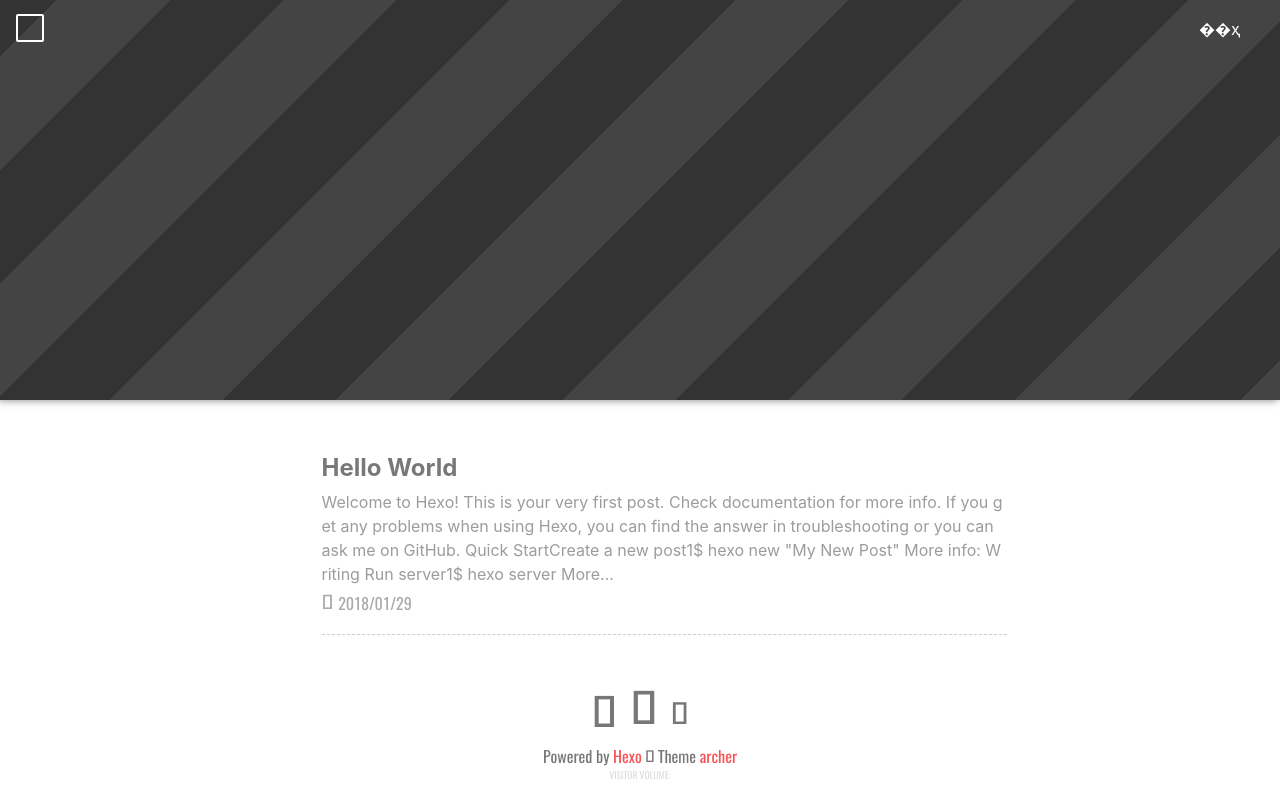
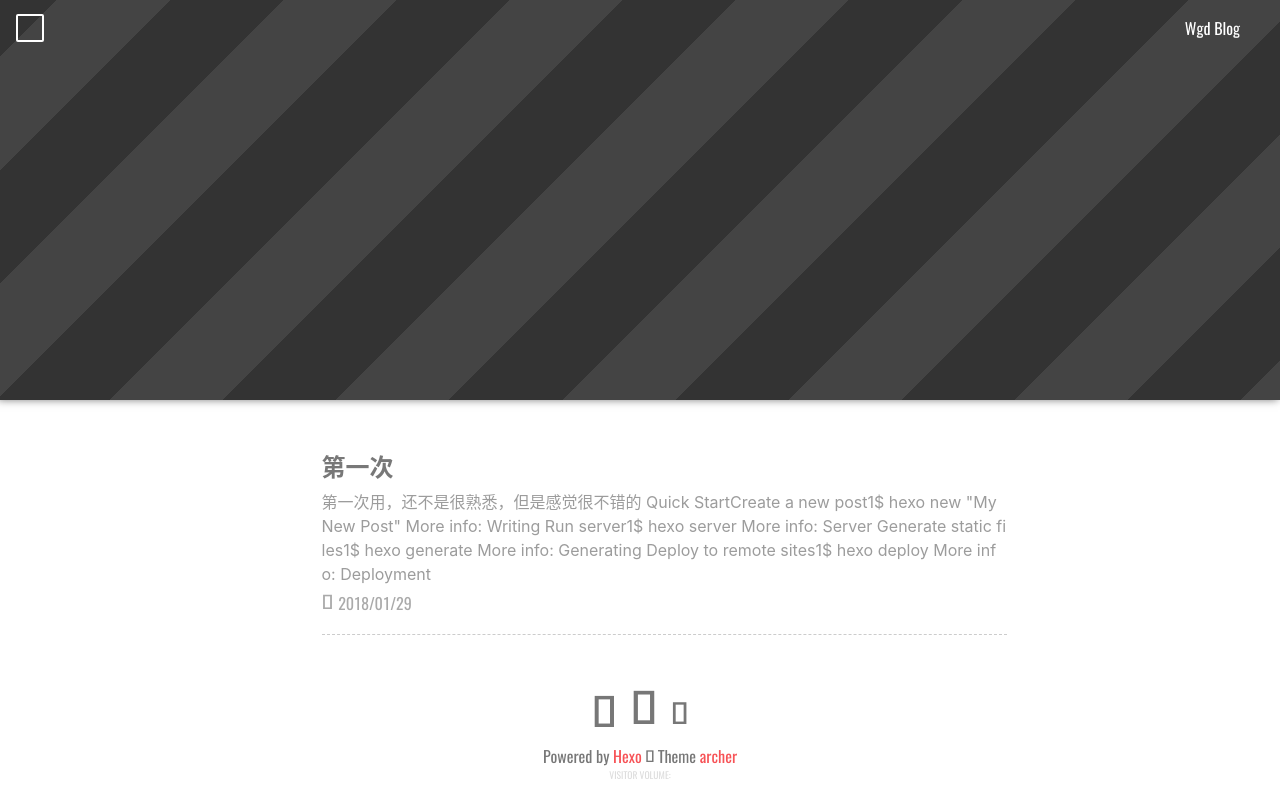
Before and after one commit to wuguodong1016/wuguodong1016.github.io, a plain HTML site: page archives/index.html in a window 1280 px wide. Drawn offline with nearby package versions, Linux system fonts and the light colour scheme; some packages are replaced by stand-ins of ours; a script that the page names is missing; a web font is replaced by a local one.

Commit message:
Site updated: 2018-01-29 22:47:24

```diff
--- a/archives/index.html
+++ b/archives/index.html
@@ -65,7 +65,7 @@
     <div class="header-sidebar-menu">&#xe775;</div>
     <!-- post页的toggle banner  -->
 
-    <a class="home-link" href=/>��ҳ</a>
+    <a class="home-link" href=/>Wgd Blog</a>
 </header>
     <div class="wrapper">
         <div class="site-intro">
@@ -160,15 +160,20 @@
         <article class="index-post">
             <a class="abstract-title" href = "/2018/01/29/hello-world/" >
 
-                    <span>Hello World</span>
+                    <span>第一次</span>
             </a>
             <a class="content-show-full" href = "/2018/01/29/hello-world/" >
                 <div class="abstract-content">
-                    Welcome to Hexo! This is your very first post. Check documentation for more info. If you get any problems when using Hexo, you can find the answer in troubleshooting or you can ask me on GitHub.
+                    第一次用，还不是很熟悉，但是感觉很不错的
 Quick StartCreate a new post1$ hexo new "My New Post"
 More info: Writing
 Run server1$ hexo server
-More...
+More info: Server
+Generate static files1$ hexo generate
+More info: Generating
+Deploy to remote sites1$ hexo deploy
+More info: Deployment
+
                 </div>
             </a>
             <div class="abstract-post-meta">
@@ -265,7 +270,7 @@ More...
 
 
         <li class="archive-post-item">
-            <span class="archive-post-date">01/29</span><a class="archive-post-title" href= "/2018/01/29/hello-world/" >Hello World</a>
+            <span class="archive-post-date">01/29</span><a class="archive-post-title" href= "/2018/01/29/hello-world/" >第一次</a>
         </li>
 
     </div>
--- a/content.json
+++ b/content.json
@@ -1 +1 @@
-[{"title":"Hello World","date":"2018-01-29T12:10:06.340Z","path":"2018/01/29/hello-world/","tags":[]}]
+[{"title":"第一次","date":"2018-01-29T12:10:06.340Z","path":"2018/01/29/hello-world/","tags":[]}]
--- a/index.html
+++ b/index.html
@@ -67,7 +67,7 @@
     <div class="header-sidebar-menu">&#xe775;</div>
     <!-- post页的toggle banner  -->
 
-    <a class="home-link" href=/>��ҳ</a>
+    <a class="home-link" href=/>Wgd Blog</a>
 </header>
     <div class="wrapper">
         <div class="site-intro">
@@ -77,14 +77,14 @@
 
     <!-- 文章页  -->
 
-    <div class="site-intro-img" style="background-image: url(http://oumn0o088.bkt.clouddn.com/snow.jpg)"></div>
+    <div class="site-intro-img" style="background-image: url(/avatar/red.jpg)"></div>
     <div class="site-intro-placeholder"></div>
     <div class="site-intro-meta">
         <!-- 标题  -->
         <h1 class="intro-title">
             <!-- 主页  -->
 
-            ��ҳ
+            Wgd Blog
             <!-- 文章页  -->
 
         </h1>
@@ -93,7 +93,7 @@
             <!-- 主页副标题  -->
 
 
-                ����ǰ�У������������Լ�
+                慢慢前行，感悟生活，突破自我
 
             <!-- 文章页  -->
 
@@ -173,15 +173,20 @@
         <article class="index-post">
             <a class="abstract-title" href = "/2018/01/29/hello-world/" >
 
-                    <span>Hello World</span>
+                    <span>第一次</span>
             </a>
             <a class="content-show-full" href = "/2018/01/29/hello-world/" >
                 <div class="abstract-content">
-                    Welcome to Hexo! This is your very first post. Check documentation for more info. If you get any problems when using Hexo, you can find the answer in troubleshooting or you can ask me on GitHub.
+                    第一次用，还不是很熟悉，但是感觉很不错的
 Quick StartCreate a new post1$ hexo new "My New Post"
 More info: Writing
 Run server1$ hexo server
-More...
+More info: Server
+Generate static files1$ hexo generate
+More info: Generating
+Deploy to remote sites1$ hexo deploy
+More info: Deployment
+
                 </div>
             </a>
             <div class="abstract-post-meta">
@@ -204,7 +209,7 @@ More...
     <div class="profile-name">Wgd Blog</div>
 
     <div class="profile-signature">
-        С͸��
+        小透明
     </div>
 
 
@@ -332,7 +337,7 @@ More...
 
 
         <li class="archive-post-item">
-            <span class="archive-post-date">01/29</span><a class="archive-post-title" href= "/2018/01/29/hello-world/" >Hello World</a>
+            <span class="archive-post-date">01/29</span><a class="archive-post-title" href= "/2018/01/29/hello-world/" >第一次</a>
         </li>
 
     </div>
--- a/sitemap.xml
+++ b/sitemap.xml
@@ -4,7 +4,7 @@
   <url>
     <loc>http://yoursite.com/2018/01/29/hello-world/</loc>
 
-    <lastmod>2018-01-29T12:10:06.340Z</lastmod>
+    <lastmod>2018-01-29T14:47:03.097Z</lastmod>
 
   </url>
 
```
Also changed, not shown: 2018/01/29/hello-world/index.html (+7 -7 lines), archives/2018/01/index.html (+10 -5 lines), archives/2018/index.html (+10 -5 lines), atom.xml (+6 -5 lines), avatar/saber.jpg (added), avatar/snow.jpg (added).
